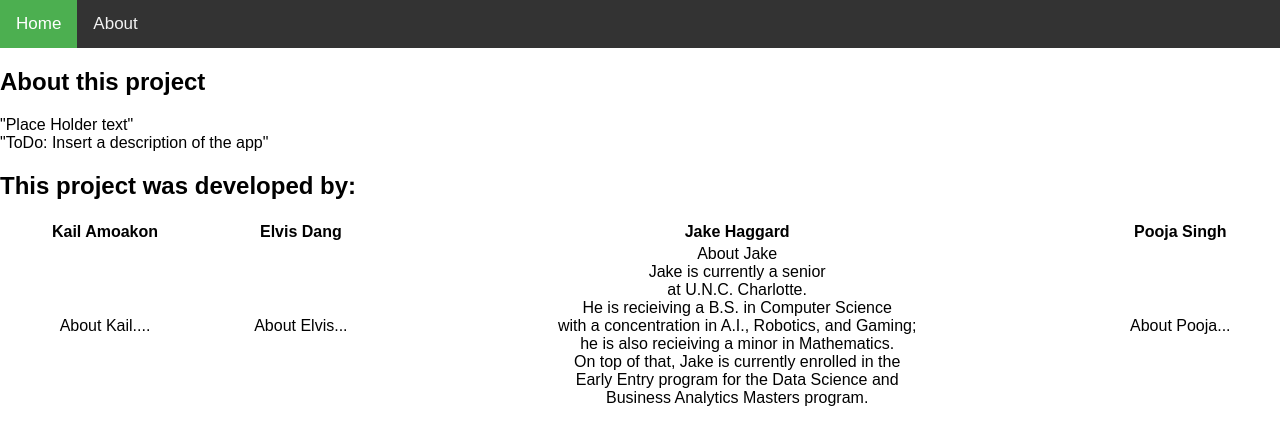
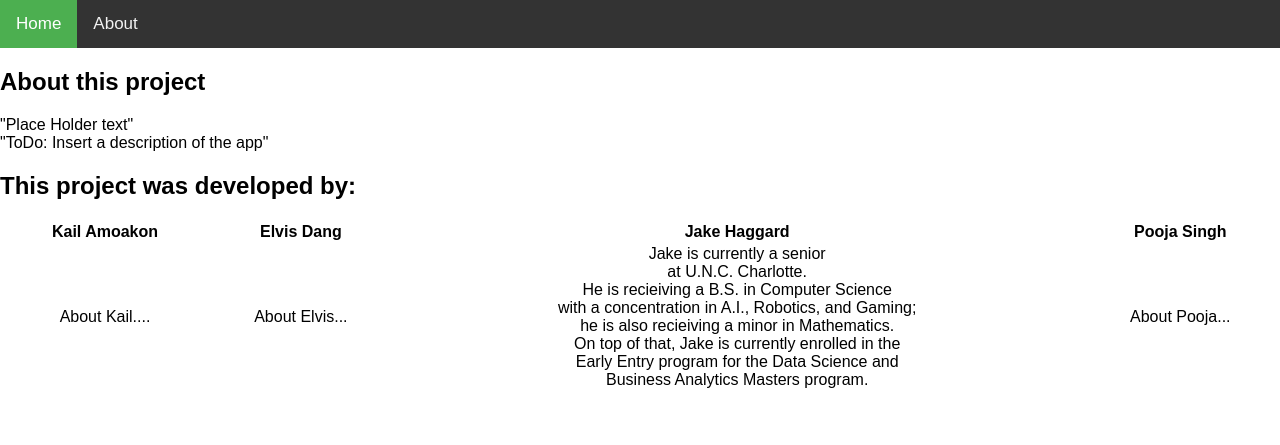
Before and after one commit to ps11061601/CCProject, a Flask app: page /About in a window 1280 px wide. Shown: the top 445 px of the page. Run offline with Flask 2, Linux system fonts and the light colour scheme.

Commit message:
Updated about.html

```diff
--- a/templates/about.html
+++ b/templates/about.html
@@ -68,7 +68,6 @@ color: white;
         About Elvis...<br>
     </td>
     <td>
-        About Jake<br>
         Jake is currently a senior <br>
         at U.N.C. Charlotte. <br>
         He is recieiving a B.S. in Computer Science<br>
```
